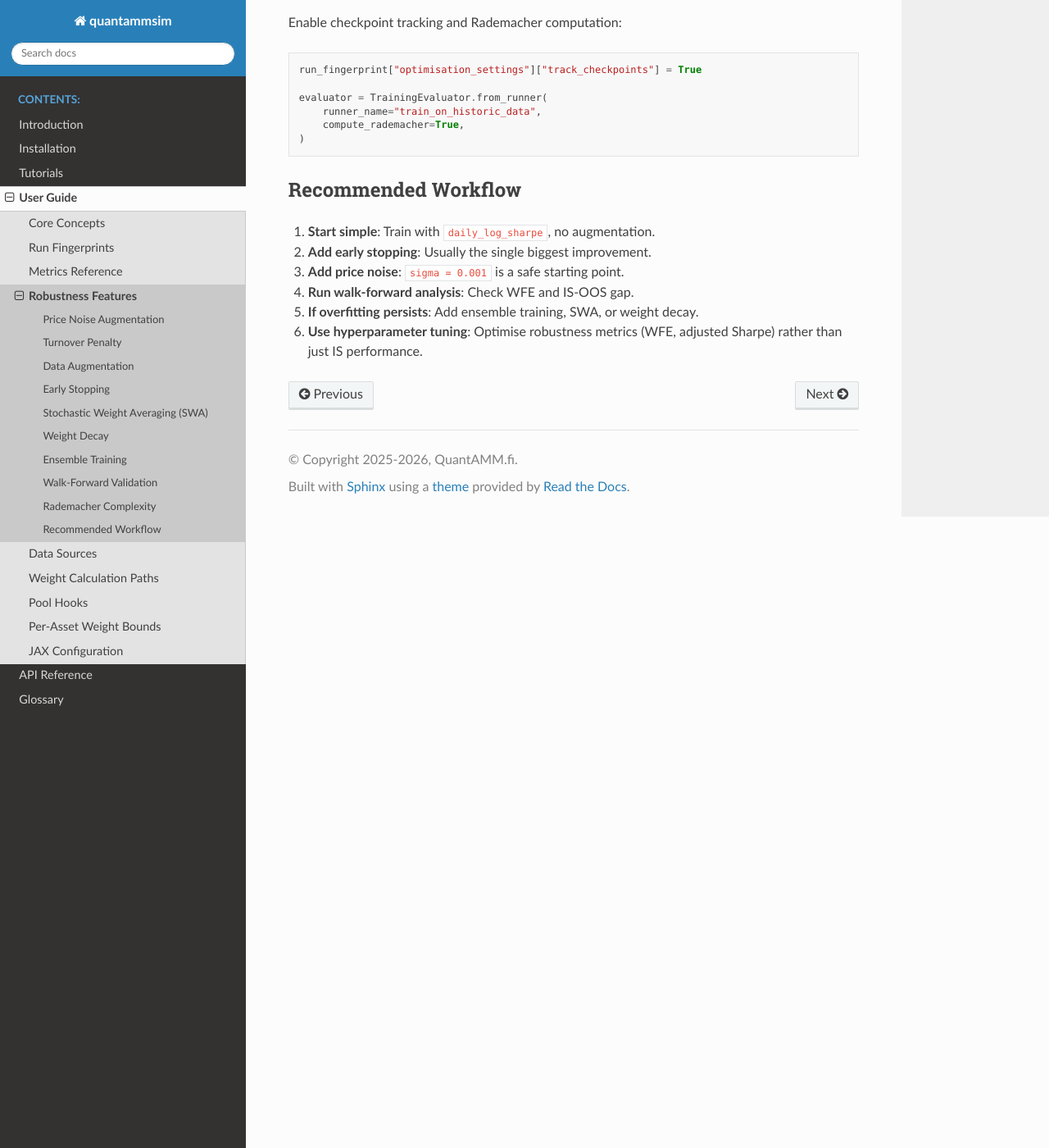
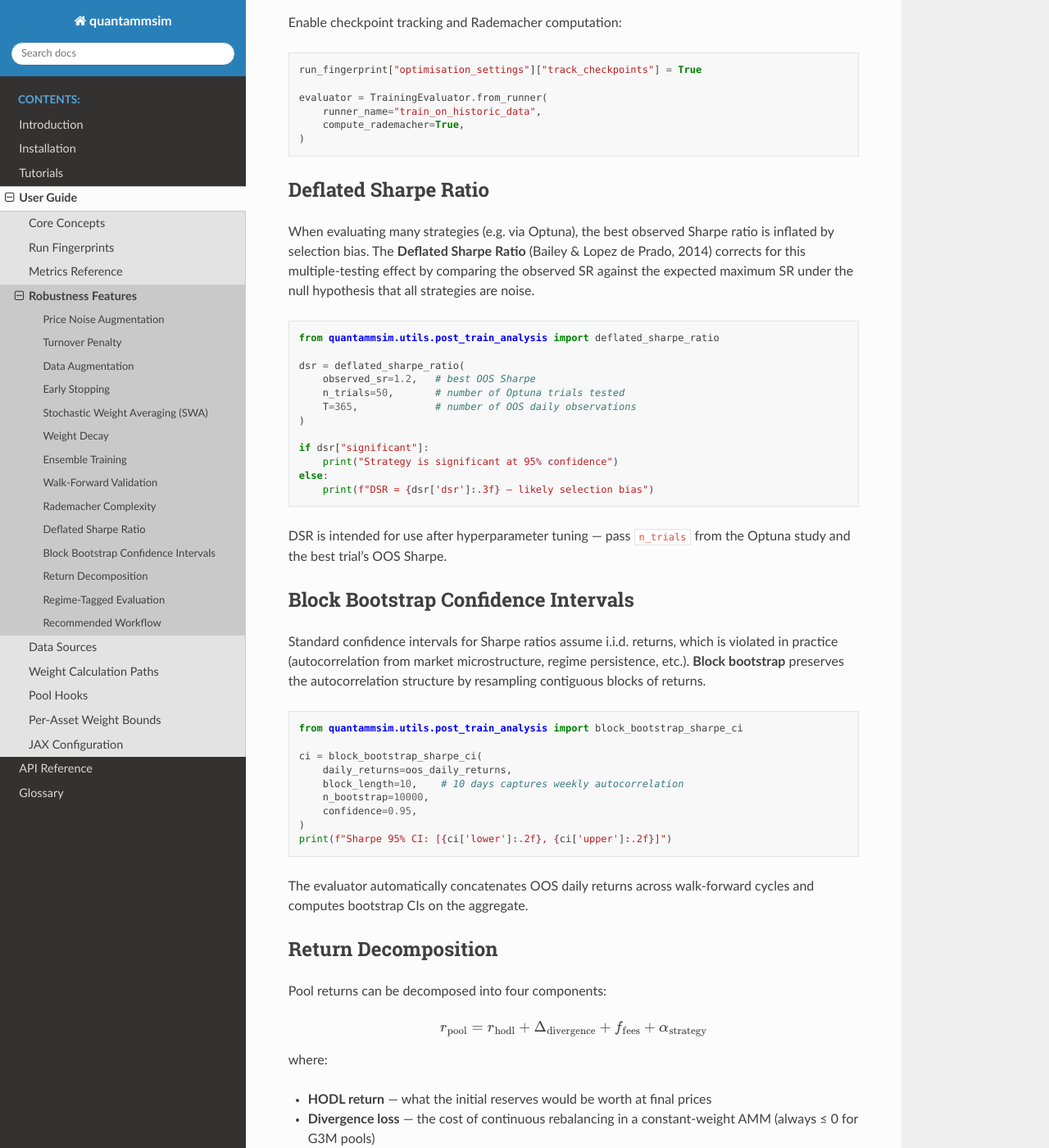
Before and after one commit to QuantAMMProtocol/quantammsim, a Sphinx documentation site: the page built from docs/source/user_guide/robustness_features.rst, in a window 1280 px wide and 1400 px high, scrolled down 2883 px. Shown: the whole window at 82% size. Built offline with Sphinx 7.4.7 and the Read the Docs theme 3.1.0, drawn with Linux system fonts in a browser that asks for light colours; some of the changed text lies outside the part shown.

```diff
--- a/docs/source/user_guide/robustness_features.rst
+++ b/docs/source/user_guide/robustness_features.rst
@@ -163,6 +163,112 @@ Enable checkpoint tracking and Rademacher computation:
     )
 
 
+Deflated Sharpe Ratio
+---------------------
+
+When evaluating many strategies (e.g. via Optuna), the best observed Sharpe
+ratio is inflated by selection bias.  The **Deflated Sharpe Ratio** (Bailey &
+Lopez de Prado, 2014) corrects for this multiple-testing effect by comparing
+the observed SR against the expected maximum SR under the null hypothesis that
+all strategies are noise.
+
+.. code-block:: python
+
+    from quantammsim.utils.post_train_analysis import deflated_sharpe_ratio
+
+    dsr = deflated_sharpe_ratio(
+        observed_sr=1.2,   # best OOS Sharpe
+        n_trials=50,       # number of Optuna trials tested
+        T=365,             # number of OOS daily observations
+    )
+
+    if dsr["significant"]:
+        print("Strategy is significant at 95% confidence")
+    else:
+        print(f"DSR = {dsr['dsr']:.3f} — likely selection bias")
+
+DSR is intended for use after hyperparameter tuning — pass
+``n_trials`` from the Optuna study and the best trial's OOS Sharpe.
+
+
+Block Bootstrap Confidence Intervals
+-------------------------------------
+
+Standard confidence intervals for Sharpe ratios assume i.i.d. returns, which
+is violated in practice (autocorrelation from market microstructure, regime
+persistence, etc.).  **Block bootstrap** preserves the autocorrelation
+structure by resampling contiguous blocks of returns.
+
+.. code-block:: python
+
+    from quantammsim.utils.post_train_analysis import block_bootstrap_sharpe_ci
+
+    ci = block_bootstrap_sharpe_ci(
+        daily_returns=oos_daily_returns,
+        block_length=10,    # 10 days captures weekly autocorrelation
+        n_bootstrap=10000,
+        confidence=0.95,
+    )
+    print(f"Sharpe 95% CI: [{ci['lower']:.2f}, {ci['upper']:.2f}]")
+
+The evaluator automatically concatenates OOS daily returns across walk-forward
+cycles and computes bootstrap CIs on the aggregate.
+
+
+Return Decomposition
+--------------------
+
+Pool returns can be decomposed into four components:
+
+.. math::
+
+   r_{\text{pool}} = r_{\text{hodl}} + \Delta_{\text{divergence}} + f_{\text{fees}} + \alpha_{\text{strategy}}
+
+where:
+
+* **HODL return** — what the initial reserves would be worth at final prices
+* **Divergence loss** — the cost of continuous rebalancing in a constant-weight
+  AMM (always ≤ 0 for G3M pools)
+* **Fee income** — revenue from swap fees (external input)
+* **Strategy alpha** — residual value from dynamic weight changes
+
+.. code-block:: python
+
+    from quantammsim.utils.post_train_analysis import decompose_pool_returns
+
+    decomp = decompose_pool_returns(
+        values=result["value"],
+        reserves=result["reserves"],
+        prices=result["prices"],
+    )
+
+This decomposition answers: *"Is the strategy actually generating alpha, or
+is performance just from HODL returns in a bull market?"*
+
+
+Regime-Tagged Evaluation
+------------------------
+
+Each walk-forward cycle is automatically tagged with the OOS period's
+**volatility regime** (low / medium / high) and **trend direction**
+(bull / bear / sideways).  This allows post-hoc analysis of strategy
+robustness across market conditions:
+
+.. code-block:: python
+
+    result = evaluator.evaluate(run_fingerprint)
+
+    for cycle in result.cycles:
+        print(f"Cycle {cycle.cycle_number}: "
+              f"{cycle.volatility_regime} / {cycle.trend_regime} "
+              f"→ OOS Sharpe = {cycle.oos_sharpe:.3f}")
+
+Regime classification uses the mean of daily log returns across all assets:
+
+* **Volatility**: annualised vol < 0.4 = low, < 0.8 = medium, ≥ 0.8 = high
+* **Trend**: cumulative log return > 0.1 = bull, < −0.1 = bear, else sideways
+
+
 Recommended Workflow
 --------------------
 
@@ -173,3 +279,8 @@ Recommended Workflow
 5. **If overfitting persists**: Add ensemble training, SWA, or weight decay.
 6. **Use hyperparameter tuning**: Optimise robustness metrics (WFE, adjusted
    Sharpe) rather than just IS performance.
+7. **Validate statistically**: Use the Deflated Sharpe Ratio to check
+   whether performance survives multiple-testing correction, and bootstrap
+   CIs to quantify uncertainty.
+8. **Decompose returns**: Use return decomposition to verify that alpha
+   comes from dynamic weight management, not just holding in a bull market.
```
Also changed, not shown: docs/reclamm_thermostat_design.md (added, +162 -0 lines), docs/source/api/core/analysis.rst (+41 -17 lines), docs/source/api/core/walk_forward.rst (+13 -1 lines).
